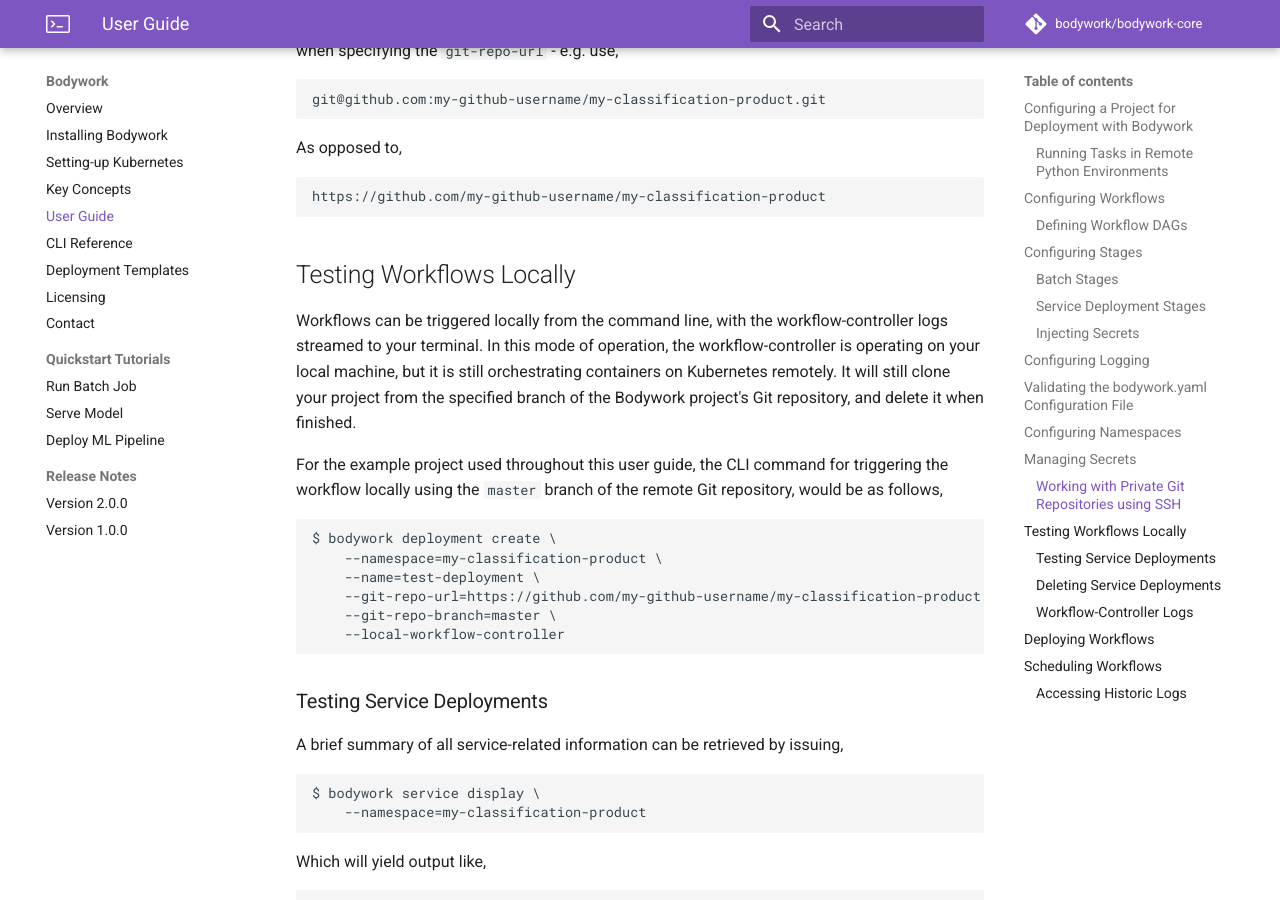
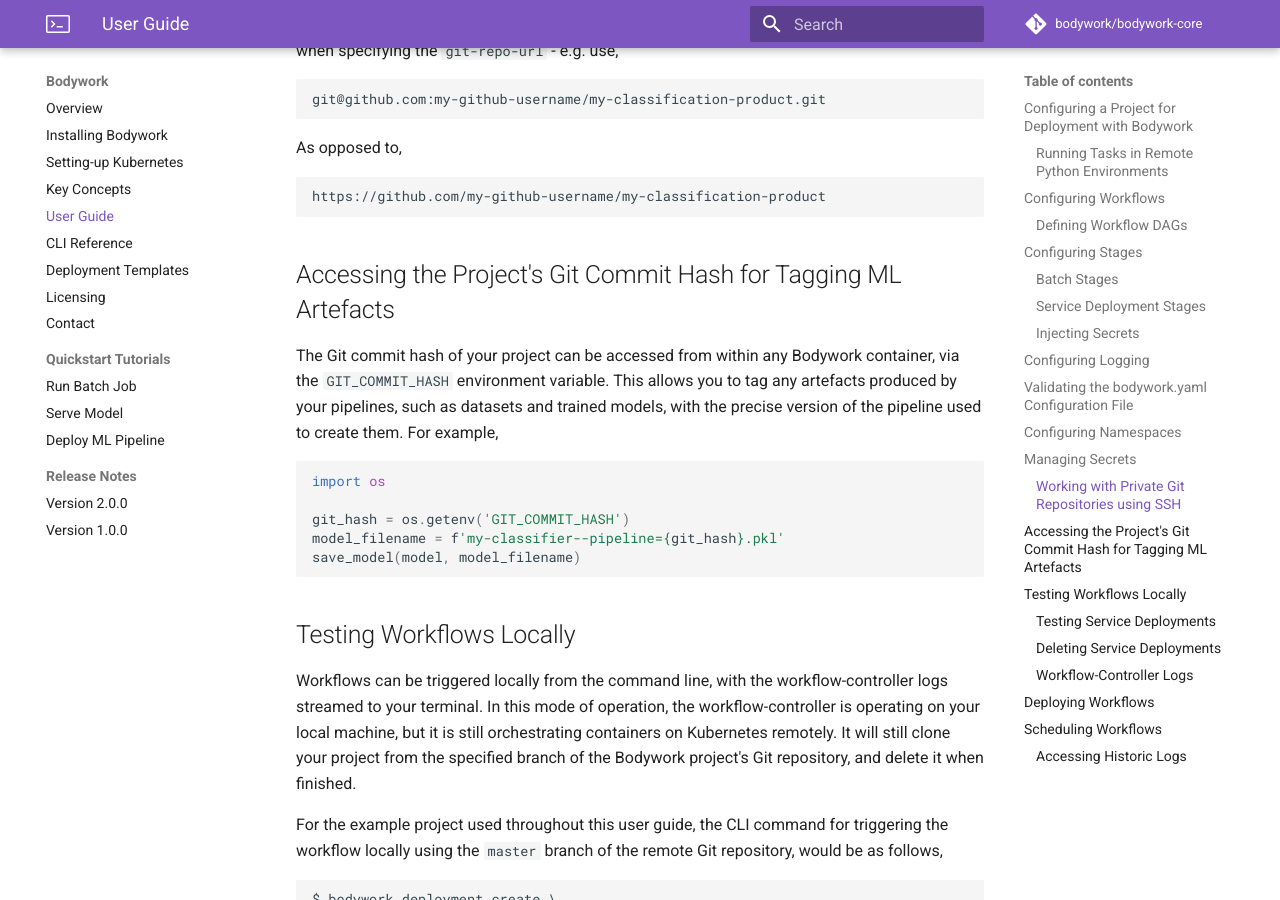
Before and after one commit to bodywork-ml/bodywork-docs, an MkDocs documentation site: the page built from docs/user_guide.md, in a window 1280 px wide and 900 px high, scrolled down 9668 px. Built offline with MkDocs 1.6.1 and Material for MkDocs 9.7.7, drawn with Linux system fonts in a browser that asks for light colours; comment, search, counter and statistics services are not loaded.

Commit message:
Add Git commit hash info

````diff
--- a/docs/user_guide.md
+++ b/docs/user_guide.md
@@ -357,6 +357,18 @@ As opposed to,
 https://github.com/my-github-username/my-classification-product
 ```
 
+## Accessing the Project's Git Commit Hash for Tagging ML Artefacts
+
+The Git commit hash of your project can be accessed from within any Bodywork container, via the `GIT_COMMIT_HASH` environment variable. This allows you to tag any artefacts produced by your pipelines, such as datasets and trained models, with the precise version of the pipeline used to create them. For example,
+
+```python
+import os
+
+git_hash = os.getenv('GIT_COMMIT_HASH')
+model_filename = f'my-classifier--pipeline={git_hash}.pkl'
+save_model(model, model_filename)
+```
+
 ## Testing Workflows Locally
 
 Workflows can be triggered locally from the command line, with the workflow-controller logs streamed to your terminal. In this mode of operation, the workflow-controller is operating on your local machine, but it is still orchestrating containers on Kubernetes remotely. It will still clone your project from the specified branch of the Bodywork project's Git repository, and delete it when finished.
````
